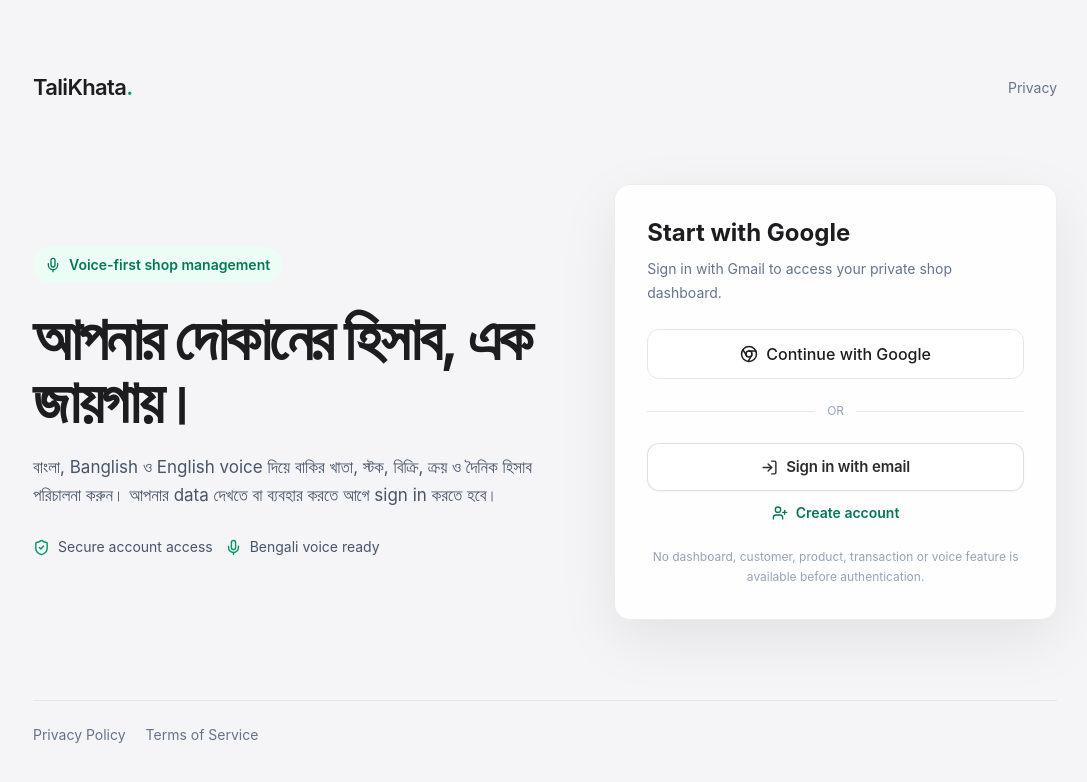
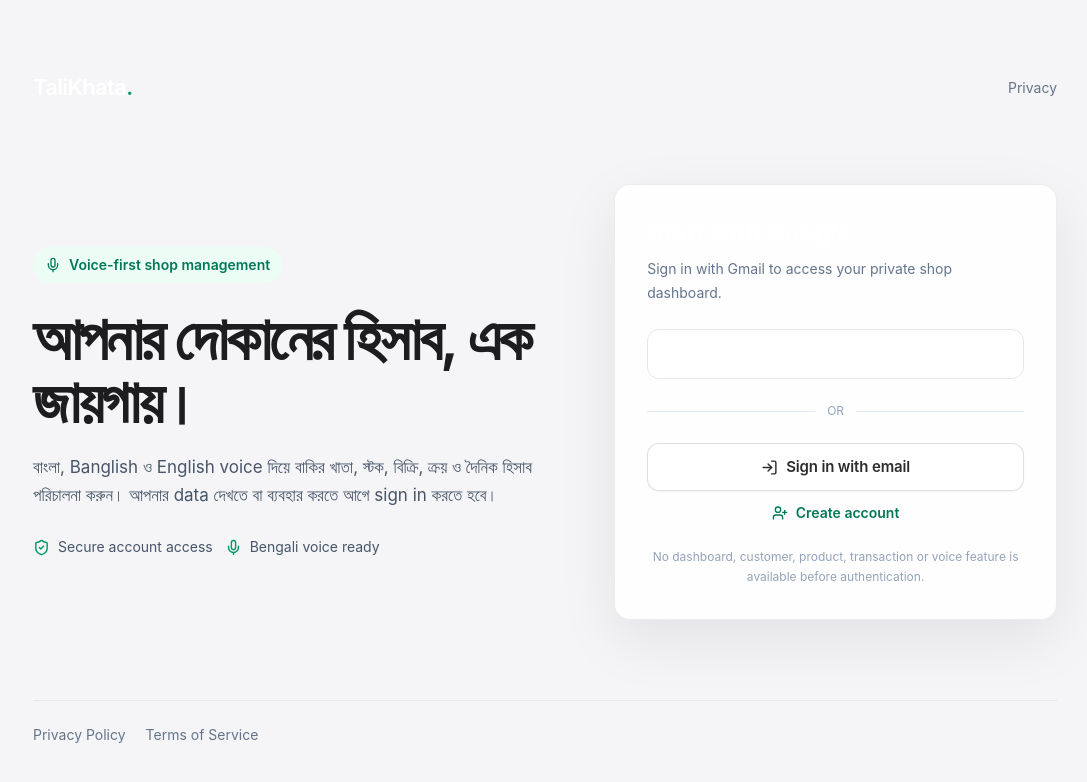
Before and after one commit to joy11122/talikhata-dual-ai-voice-controll, a Next.js app: page / in a window 1280 px wide. Shown: the top 782 px of the page, without its empty margins (95-1182 px from the left). Built offline with nearby package versions, Linux system fonts and the light colour scheme; no server answers.

Commit message:
style: apply dashboard graphite background across all pages

```diff
--- a/app/globals.css
+++ b/app/globals.css
@@ -254,3 +254,7 @@ button:disabled{cursor:not-allowed;opacity:.65}
 
 /* Payment form select arrow breathing room */
 #direction{padding-right:2.35rem;}
+
+/* App-wide graphite background */
+html,body{background:#0B0F17;color:#fff;}
+body{min-height:100vh;}
```
